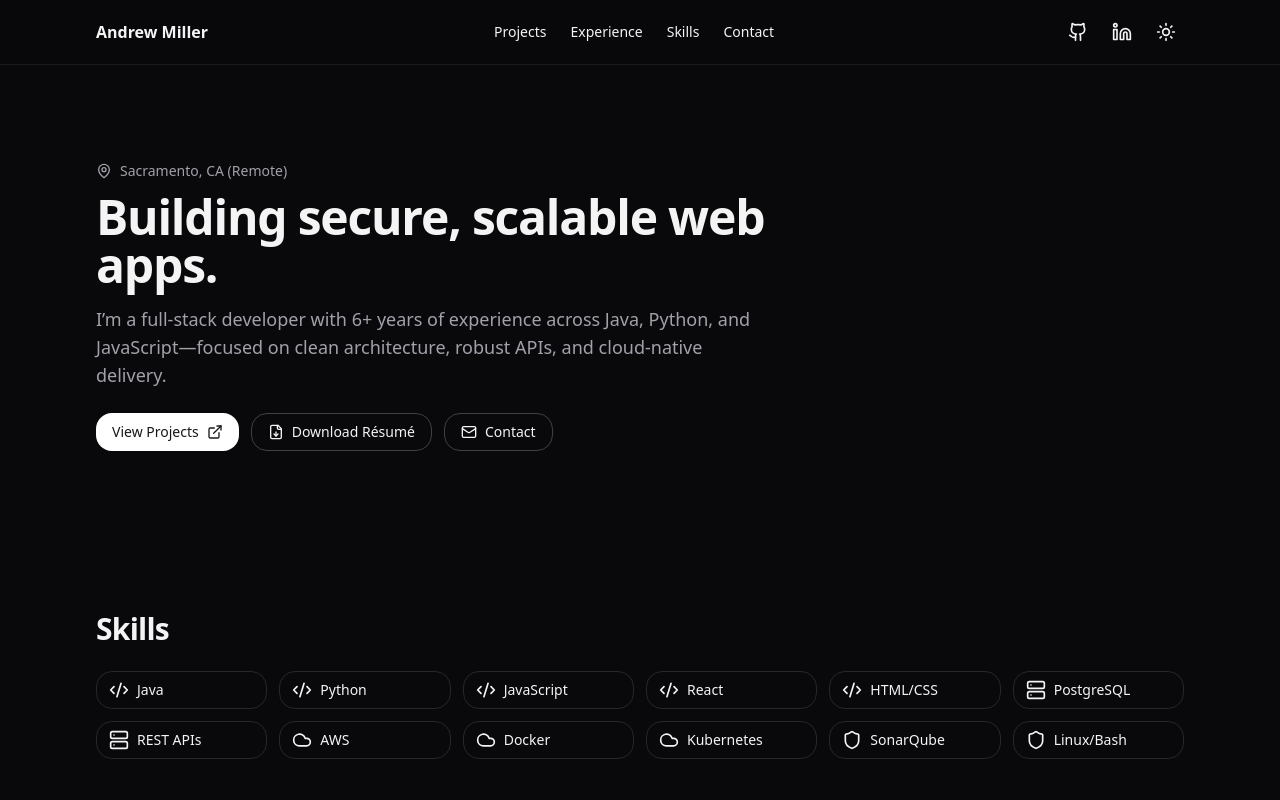
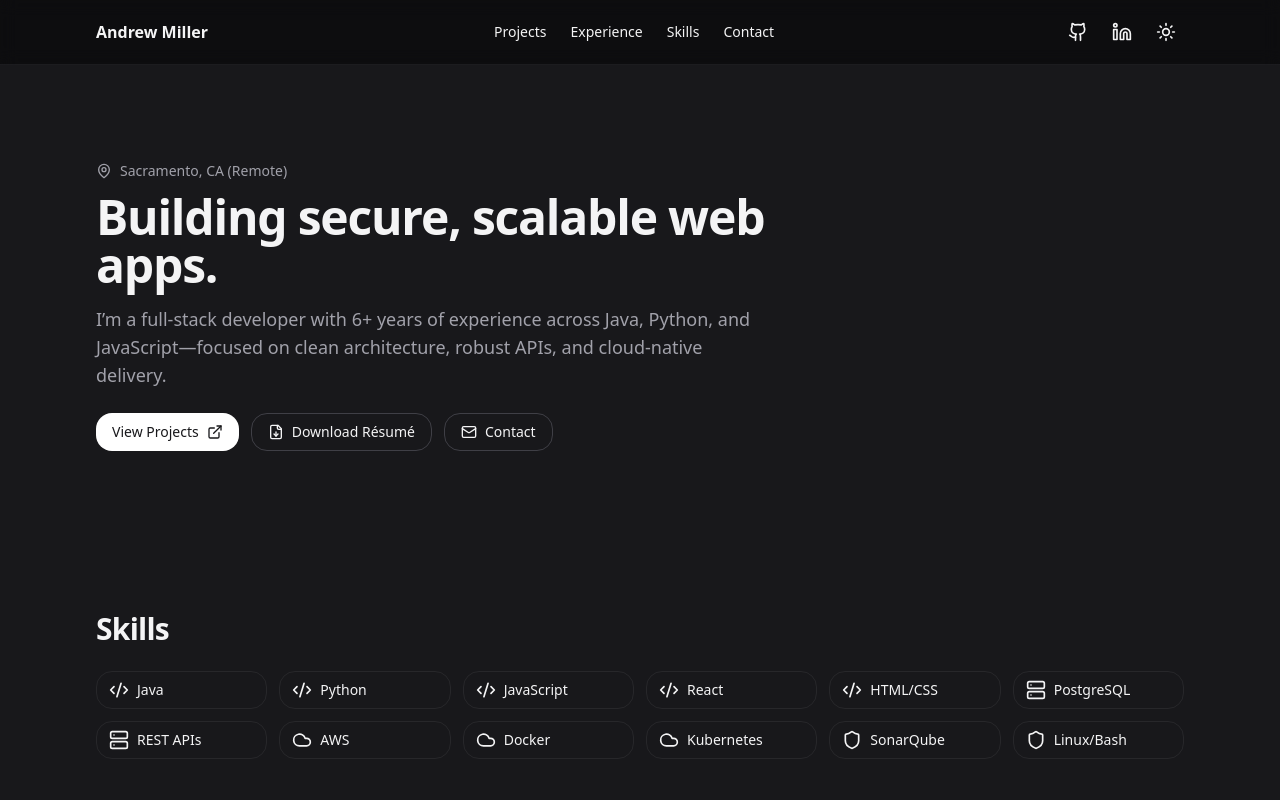
Before and after one commit to andrew-n-miller/portfolio_project, a React (Vite) app: page / in a window 1280 px wide. Shown: the top 800 px of the page. Built offline with nearby package versions, Linux system fonts and the light colour scheme.

Commit message:
Made the bg a more pleasing shade of gray

```diff
--- a/src/App.jsx
+++ b/src/App.jsx
@@ -144,7 +144,7 @@ export default function Portfolio() {
   const year = useMemo(() => new Date().getFullYear(), []);
 
   return (
-    <div className="min-h-screen bg-white text-zinc-900 dark:bg-zinc-950 dark:text-zinc-100">
+    <div className="min-h-screen bg-white text-zinc-900 dark:bg-zinc-900 dark:text-zinc-100">
       {/* NAV */}
       <header className="sticky top-0 z-50 backdrop-blur supports-[backdrop-filter]:bg-white/70 dark:supports-[backdrop-filter]:bg-zinc-950/70 border-b border-zinc-200/50 dark:border-zinc-800/60">
         <div className="max-w-6xl mx-auto px-4 sm:px-6 lg:px-8 h-16 flex items-center justify-between">
```
